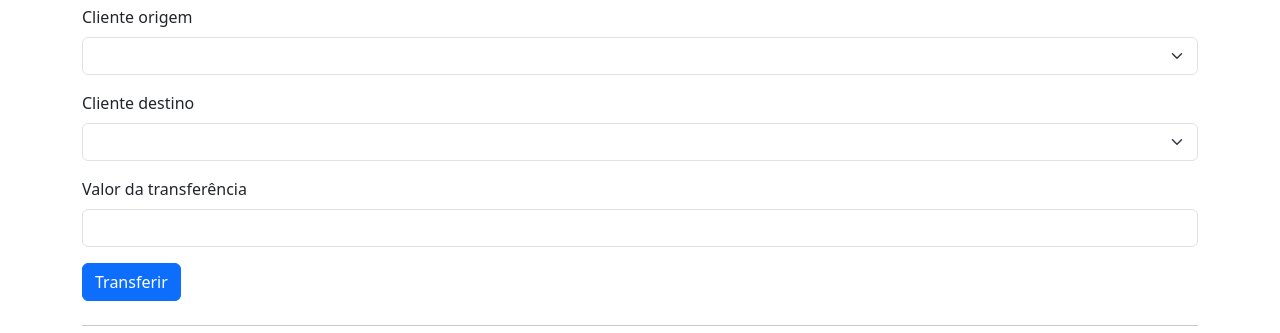
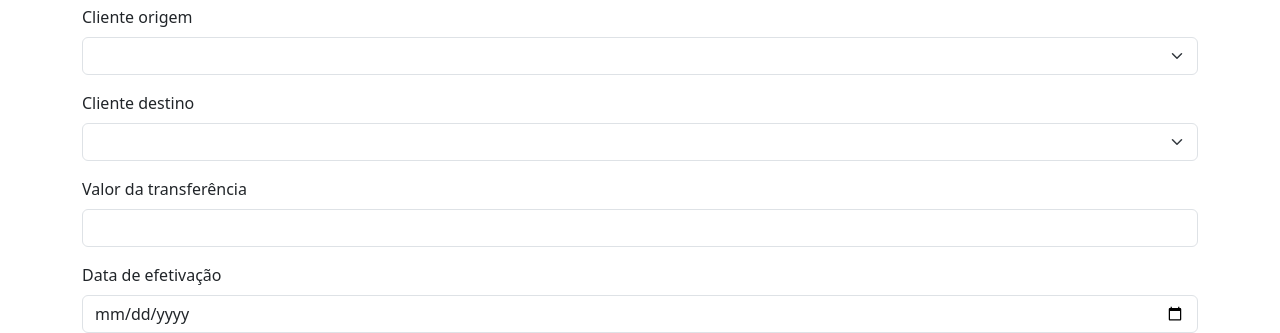
Before and after one commit to bioadsl/banco-qa, a website: page frontend/index.html in a window 1280 px wide. Shown: the part 115-448 px from the top of the page. Drawn offline with nearby package versions, Linux system fonts and the light colour scheme.

```diff
--- a/frontend/index.html
+++ b/frontend/index.html
@@ -27,16 +27,18 @@
     <label for="valor" class="form-label">Valor da transferência</label>
     <input type="number" step="0.01" id="valor" class="form-control" ng-model="transferencia.valor" required>
   </div>
+  <div class="mb-3">
+    <label for="data" class="form-label">Data de efetivação</label>
+    <input type="date" id="data" class="form-control" ng-model="transferencia.data" required>
+  </div>
   <button type="submit" class="btn btn-primary">Transferir</button>
-
-	  <div id="mensagem" class="alert" style="display: none;"></div>
-
 </form>
 
 <!-- ALERTA VISÍVEL -->
 <div id="mensagem" class="alert" ng-class="mensagem.classe" role="alert" ng-show="mensagem.texto">
   {{ mensagem.texto }}
 </div>
+
 
     <hr>
 
```
Lines whose indentation alone changed are shown as unchanged.
